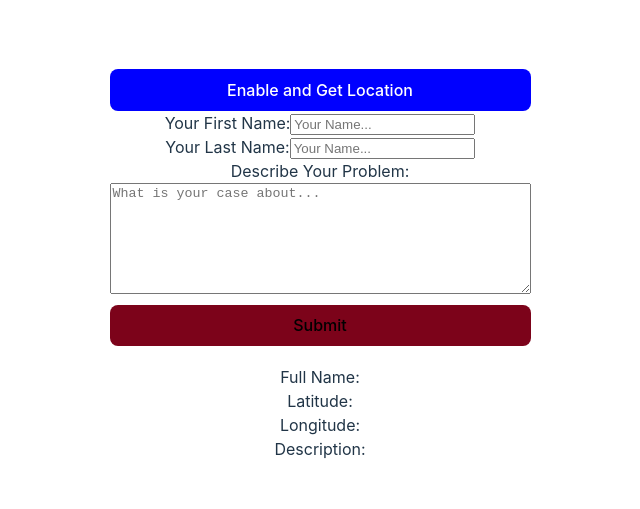
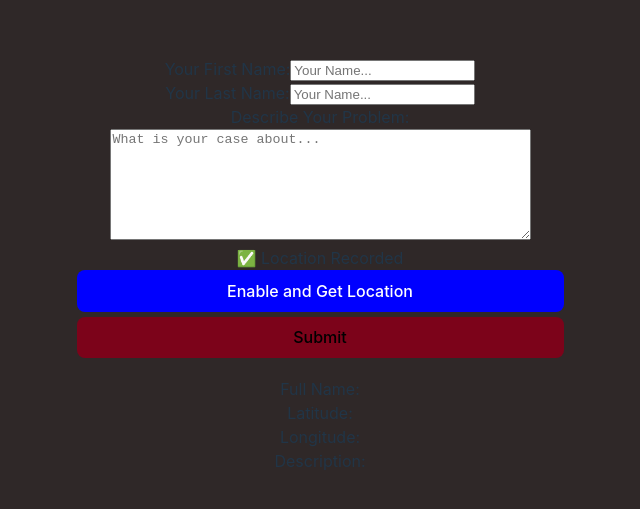
Before and after one commit to SharukhGV/emergency-response-frontend, a React (Vite) app: page /form in a window 1280 px wide. Shown: the part 127-636 px from the top of the page, without its empty margins (320-960 px from the left). Built offline with nearby package versions, Linux system fonts and the light colour scheme.

Commit message:
styling background color

```diff
--- a/src/App.css
+++ b/src/App.css
@@ -1,3 +1,5 @@
+
+
 #root {
   max-width: 1280px;
   margin: 0 auto;
@@ -62,3 +64,13 @@ input[type=submit]:hover {
   background-color: #06ff65;
   color:#7c031a
 }
+
+body{
+
+  background-color: #2f2828;
+  margin: auto;
+}
+
+.cardEmergency{
+  border: #7c031a;
+}
--- a/src/pages/NewForm.jsx
+++ b/src/pages/NewForm.jsx
@@ -68,8 +68,6 @@ function NewForm({location, setLocation, emergencyType }) {
 
   return (
     <div className="edit">
-        {/* {!!location ? "✅ Location Recorded" : null  } */}
-         <LocationButton location={location} setLocation={setLocation}/>
 
       <form onSubmit={handleSubmit}>
 
@@ -115,11 +113,14 @@ function NewForm({location, setLocation, emergencyType }) {
           onChange={handleTextChange}
         ></textarea>
 <div></div>
+  {location ? "✅ Location Recorded" : null  }
+  <LocationButton location={location} setLocation={setLocation}/>
+
         <input style={{width:"100%", padding:"0.6em 1.2em"}} type="submit" />
       </form>
   <div className="cardEmergency">
   <h3>{person.emergency}</h3>
-  <div>Full Name: {person.first_Name} {person.last_Name}</div>
+  <div>Full Name: <strong>{person.first_Name} {person.last_Name}</strong></div>
   <div>Latitude: <span style={{color:"red"}}>{person.locationLat}</span></div>
   <div>Longitude: <span style={{color:"red"}}>{person.locationLong}</span></div>
   <div>Description:</div>
```
